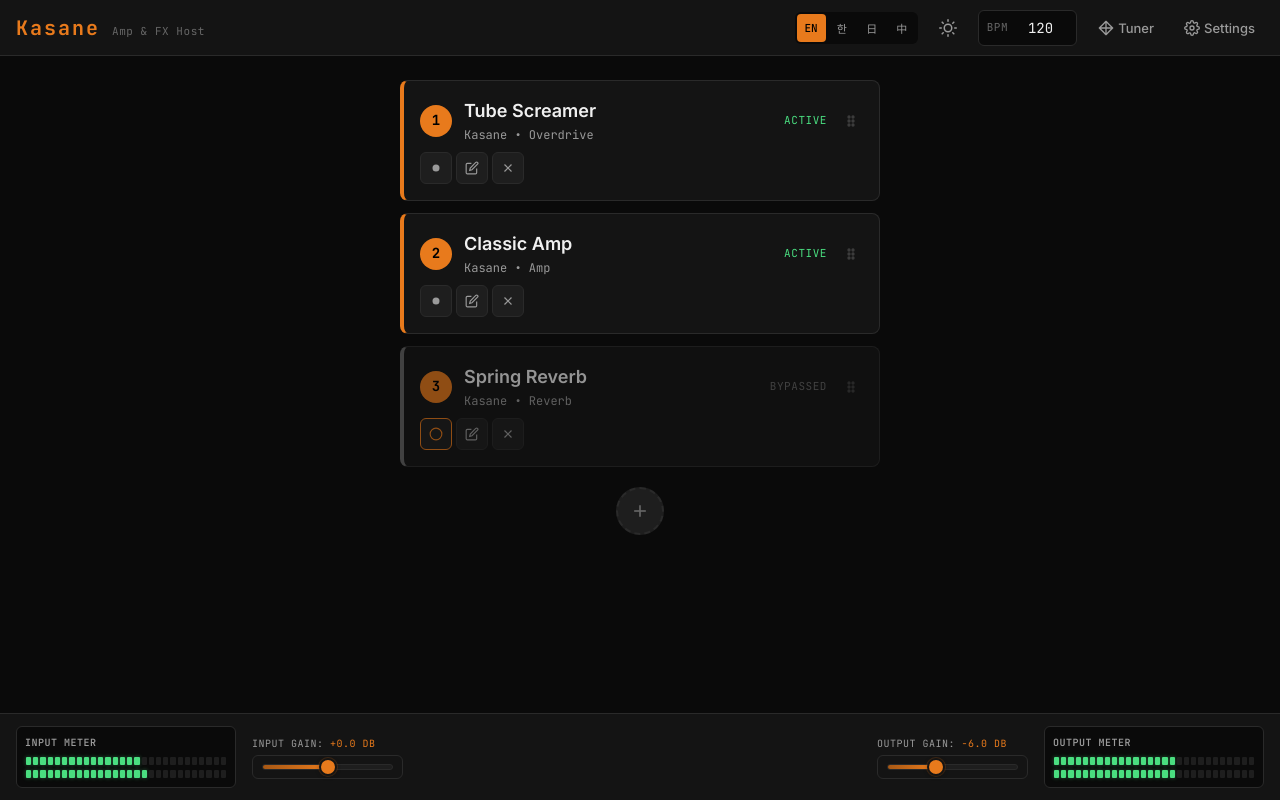
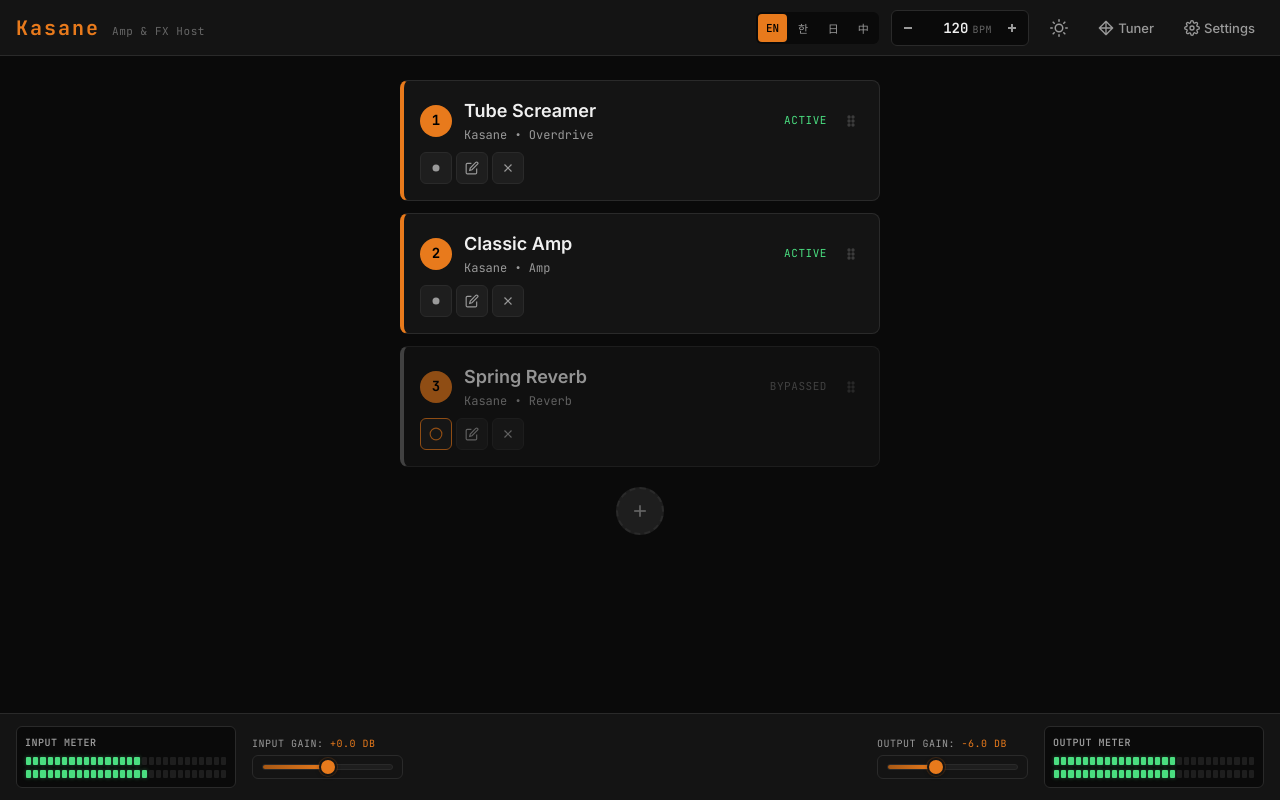
Before and after one commit to frogbam/kasane, a Preact app in the folder frontend/: page / in a window 1280 px wide. Built offline with nearby package versions, Linux system fonts and the light colour scheme.

Commit message:
Refine BPM header UI

```diff
--- a/frontend/src/features/header/Header.css
+++ b/frontend/src/features/header/Header.css
@@ -105,30 +105,56 @@
 .header__bpm {
   display: flex;
   align-items: center;
-  gap: var(--space-xs);
-  height: 36px;
-  padding: 0 var(--space-sm);
   background-color: var(--bg-inset);
   border: 1px solid var(--border);
   border-radius: var(--radius-md);
+  overflow: hidden;
+  height: 36px;
 }
 
-.header__bpm-label {
-  font-family: var(--font-mono);
-  font-size: 0.6875rem;
-  color: var(--text-muted);
-  letter-spacing: 0.05em;
+.header__bpm-btn {
+  display: flex;
+  align-items: center;
+  justify-content: center;
+  width: 32px;
+  height: 100%;
+  background: transparent;
+  border: none;
+  color: var(--text-secondary);
+  cursor: pointer;
+  transition: all var(--transition-fast);
+}
+
+.header__bpm-btn:hover {
+  background-color: var(--bg-elevated);
+  color: var(--accent);
+}
+
+.header__bpm-btn:active {
+  background-color: var(--accent);
+  color: #000;
+}
+
+.header__bpm-display {
+  display: flex;
+  align-items: baseline;
+  gap: 4px;
+  padding: 0 var(--space-xs);
+  min-width: 72px;
+  justify-content: center;
 }
 
 .header__bpm-input {
-  width: 56px;
+  width: 40px;
   padding: 0;
   border: none;
   background: transparent;
   color: var(--text-primary);
   font-family: var(--font-mono);
   font-size: 0.875rem;
+  font-weight: 600;
   text-align: right;
+  font-variant-numeric: tabular-nums;
 }
 
 .header__bpm-input:focus {
@@ -138,6 +164,19 @@
 .header__bpm-input::-webkit-outer-spin-button,
 .header__bpm-input::-webkit-inner-spin-button {
   margin: 0;
+  -webkit-appearance: none;
+}
+
+.header__bpm-input[type=number] {
+  -moz-appearance: textfield;
+}
+
+.header__bpm-unit {
+  font-family: var(--font-mono);
+  font-size: 0.625rem;
+  color: var(--text-muted);
+  letter-spacing: 0.05em;
+  text-transform: uppercase;
 }
 
 .header__btn-content {
--- a/frontend/src/features/header/Header.tsx
+++ b/frontend/src/features/header/Header.tsx
@@ -33,14 +33,13 @@ export function Header({ onOpenSettings, onOpenTuner }: HeaderProps) {
 
   const handleBpmInput = (event: Event) => {
     const nextBpm = Number((event.currentTarget as HTMLInputElement).value);
-
     if (!Number.isNaN(nextBpm)) {
       bpm.value = nextBpm;
     }
   };
 
   const commitBpm = () => {
-    const nextBpm = Math.max(20, Math.min(300, Math.round(bpm.value || 120)));
+    const nextBpm = Math.max(0, Math.min(300, Math.round(bpm.value || 120)));
     bpm.value = nextBpm;
     bridge.emit('setBpm', { bpm: nextBpm });
   };
@@ -67,6 +66,53 @@ export function Header({ onOpenSettings, onOpenTuner }: HeaderProps) {
           ))}
         </div>
 
+        <div class="header__bpm" aria-label={t('header.bpm')}>
+          <button
+            class="header__bpm-btn"
+            onClick={() => {
+              bpm.value = Math.max(0, bpm.value - 1);
+              bridge.emit('setBpm', { bpm: bpm.value });
+            }}
+            aria-label="Decrease BPM"
+          >
+            <svg width="10" height="10" viewBox="0 0 10 10" fill="none" stroke="currentColor" stroke-width="2">
+              <line x1="1" y1="5" x2="9" y2="5" />
+            </svg>
+          </button>
+          <div class="header__bpm-display">
+            <input
+              class="header__bpm-input"
+              type="number"
+              min="0"
+              max="300"
+              step="1"
+              value={String(bpm.value)}
+              onInput={handleBpmInput}
+              onBlur={commitBpm}
+              onKeyDown={(event) => {
+                if (event.key === 'Enter') {
+                  commitBpm();
+                  (event.currentTarget as HTMLInputElement).blur();
+                }
+              }}
+            />
+            <span class="header__bpm-unit">{t('header.bpm')}</span>
+          </div>
+          <button
+            class="header__bpm-btn"
+            onClick={() => {
+              bpm.value = Math.min(300, bpm.value + 1);
+              bridge.emit('setBpm', { bpm: bpm.value });
+            }}
+            aria-label="Increase BPM"
+          >
+            <svg width="10" height="10" viewBox="0 0 10 10" fill="none" stroke="currentColor" stroke-width="2">
+              <line x1="1" y1="5" x2="9" y2="5" />
+              <line x1="5" y1="1" x2="5" y2="9" />
+            </svg>
+          </button>
+        </div>
+
         <button
           class="header__icon-btn"
           onClick={handleThemeToggle}
@@ -91,26 +137,6 @@ export function Header({ onOpenSettings, onOpenTuner }: HeaderProps) {
             </svg>
           )}
         </button>
-
-        <label class="header__bpm" aria-label={t('header.bpm')}>
-          <span class="header__bpm-label">{t('header.bpm')}</span>
-          <input
-            class="header__bpm-input"
-            type="number"
-            min="20"
-            max="300"
-            step="1"
-            value={String(bpm.value)}
-            onInput={handleBpmInput}
-            onBlur={commitBpm}
-            onKeyDown={(event) => {
-              if (event.key === 'Enter') {
-                commitBpm();
-                (event.currentTarget as HTMLInputElement).blur();
-              }
-            }}
-          />
-        </label>
 
         <Button
           variant="ghost"
```
